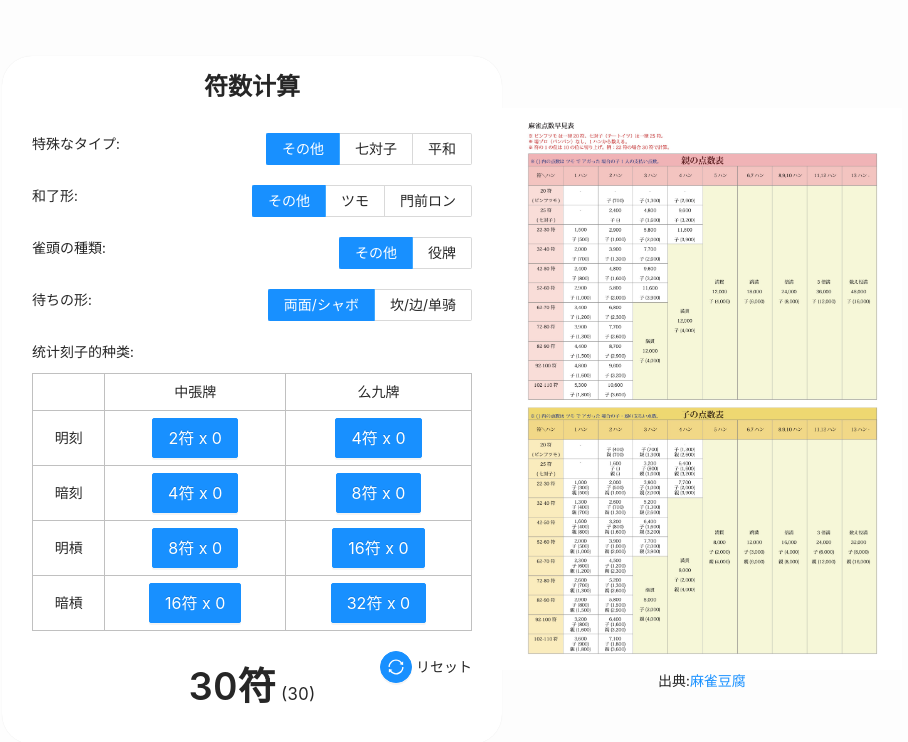
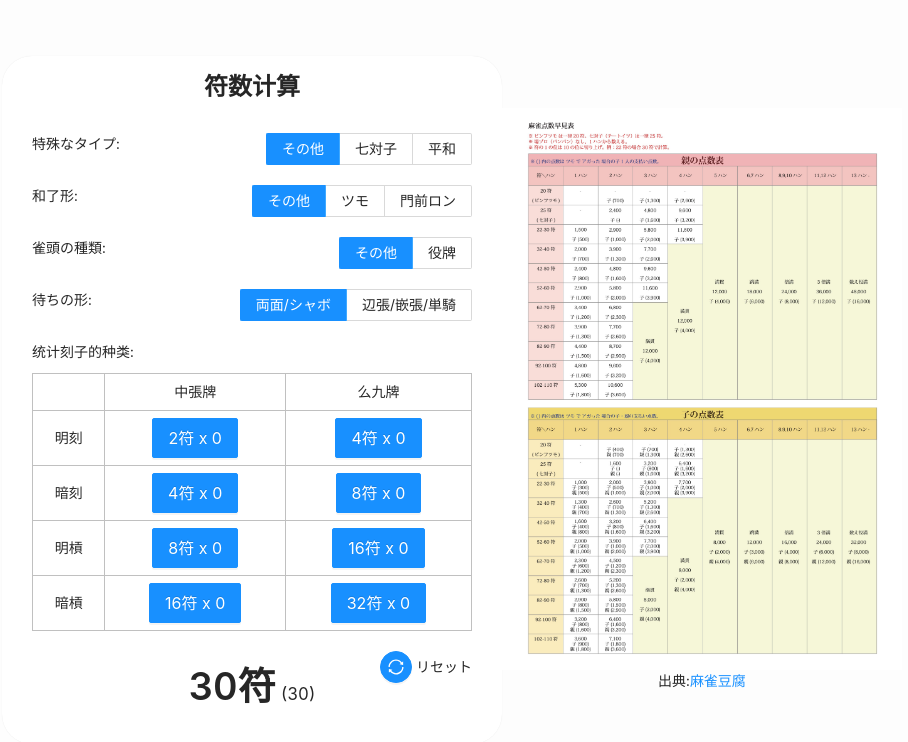
Before and after one commit to KuroiCc/mahjong-record-counter-react, a React (Create React App) app: page /count_points/countPoints in a window 1280 px wide. Shown: the top 742 px of the page, without its empty margins (188-1096 px from the left). Built offline with nearby package versions, Linux system fonts and the light colour scheme.

Commit message:
fix bug Wrong　value of readyType

```diff
--- a/src/pages/countPointsPage/CountPointsPage.tsx
+++ b/src/pages/countPointsPage/CountPointsPage.tsx
@@ -115,7 +115,7 @@ export const CountPointsPage: React.FC = () => {
       label: '待ちの形',
       value: [
         { label: '両面/シャボ', value: '两面/双碰', disabled: states.type[0] !== '其他' },
-        { label: '坎/边/单骑', value: '辺張/嵌張/単騎', disabled: states.type[0] !== '其他' }
+        { label: '辺張/嵌張/単騎', value: '坎/边/单骑', disabled: states.type[0] !== '其他' }
       ]
     }
   }
```
